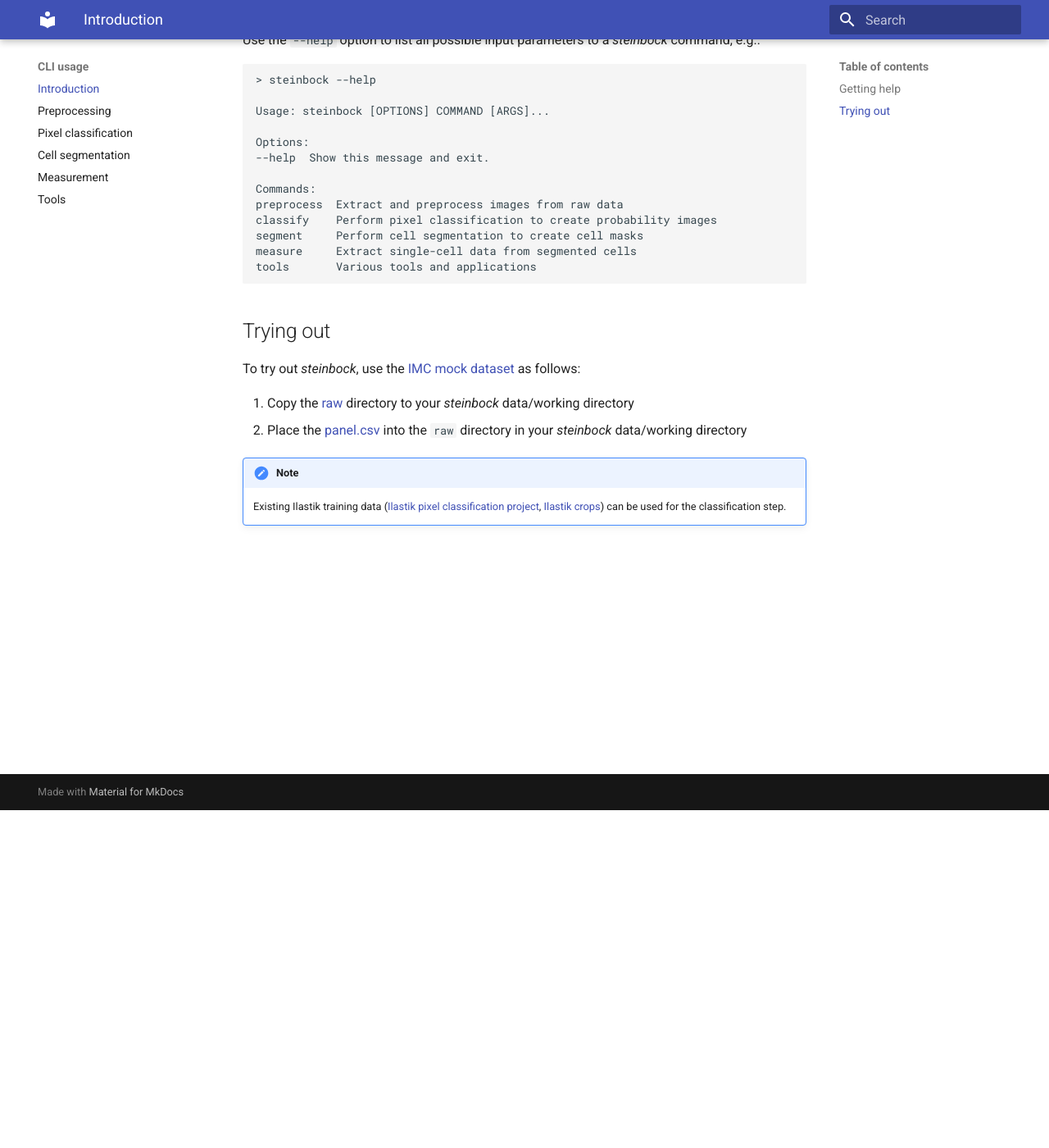
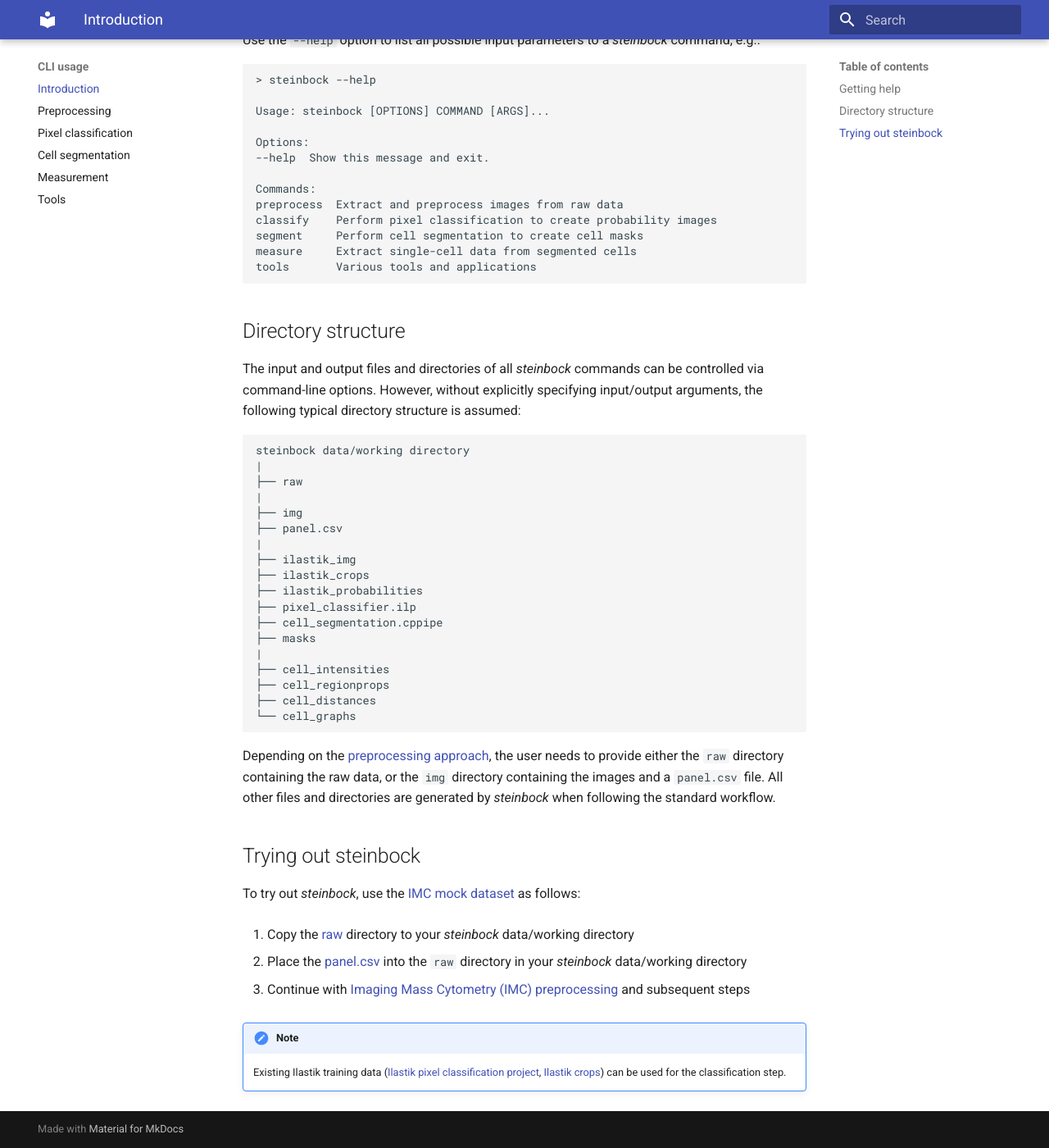
Before and after one commit to BodenmillerGroup/steinbock, an MkDocs documentation site: the page built from docs/cli/introduction.md, in a window 1280 px wide and 1400 px high, scrolled down 412 px. Shown: the whole window at 82% size. Built offline with MkDocs 1.6.1 and Material for MkDocs 9.7.7, drawn with Linux system fonts in a browser that asks for light colours.

Commit message:
Improved documentation

```diff
--- a/docs/cli/introduction.md
+++ b/docs/cli/introduction.md
@@ -23,13 +23,40 @@
     measure     Extract single-cell data from segmented cells
     tools       Various tools and applications
 
+## Directory structure
 
-## Trying out
+The input and output files and directories of all *steinbock* commands can be controlled via command-line options. However, without explicitly specifying input/output arguments, the following typical directory structure is assumed:
+
+    steinbock data/working directory
+    |
+    ├── raw
+    |
+    ├── img
+    ├── panel.csv
+    |
+    ├── ilastik_img
+    ├── ilastik_crops
+    ├── ilastik_probabilities
+    ├── pixel_classifier.ilp
+    ├── cell_segmentation.cppipe
+    ├── masks
+    |
+    ├── cell_intensities
+    ├── cell_regionprops
+    ├── cell_distances
+    └── cell_graphs
+
+Depending on the [preprocessing approach](/cli/preprocessing/), the user needs to provide either the `raw` directory containing the raw data, or the `img` directory containing the images and a `panel.csv` file. All other files and directories are generated by *steinbock* when following the standard workflow.
+
+## Trying out steinbock
 
 To try out *steinbock*, use the [IMC mock dataset](https://github.com/BodenmillerGroup/TestData/tree/main/datasets/210308_ImcTestData) as follows:
 
   1. Copy the [raw](https://github.com/BodenmillerGroup/TestData/tree/main/datasets/210308_ImcTestData/raw) directory to your *steinbock* data/working directory
+
   2. Place the [panel.csv](https://github.com/BodenmillerGroup/TestData/blob/main/datasets/210308_ImcTestData/panel.csv) into the `raw` directory in your *steinbock* data/working directory
+
+  3. Continue with [Imaging Mass Cytometry (IMC) preprocessing](/cli/preprocessing/#imaging-mass-cytometry-imc) and subsequent steps
 
 !!! note
     Existing Ilastik training data ([Ilastik pixel classification project](https://github.com/BodenmillerGroup/TestData/blob/main/datasets/210308_ImcTestData/ilastik.ilp), [Ilastik crops](https://github.com/BodenmillerGroup/TestData/tree/main/datasets/210308_ImcTestData/analysis/ilastik)) can be used for the classification step.
```
Also changed, not shown: docs/cli/preprocessing.md (+1 -1 lines), docs/index.md (+1 -1 lines).
